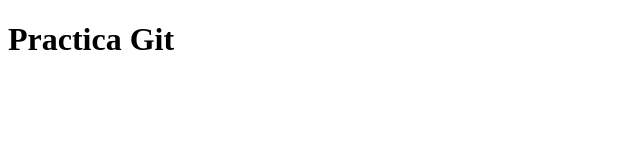
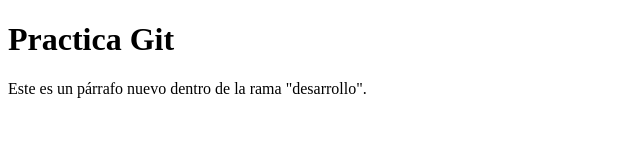
Before and after one commit to gabrielsuarezdevv/Practica-git, a plain HTML site: page index.html in a window 1280 px wide. Shown: the whole page, without its empty margins (0-640 px from the left). Drawn offline with Linux system fonts and the light colour scheme.

Commit message:
Añadido párrafo en la rama desarrollo

```diff
--- a/index.html
+++ b/index.html
@@ -7,5 +7,8 @@
 </head>
 <body>
     <h1>Practica Git</h1>
+
+    <p>Este es un párrafo nuevo dentro de la rama "desarrollo".</p>
+
 </body>
 </html>
```
